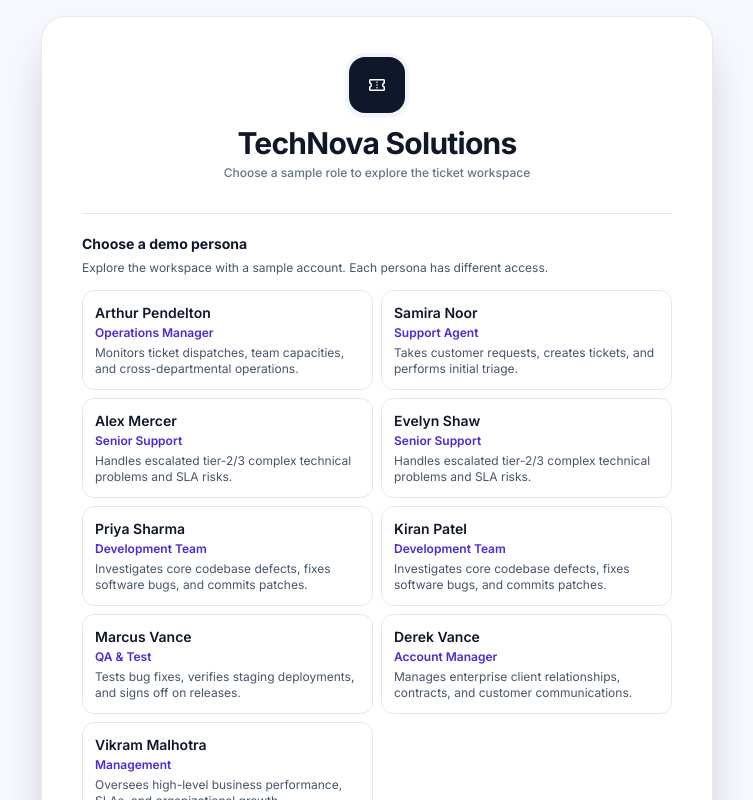
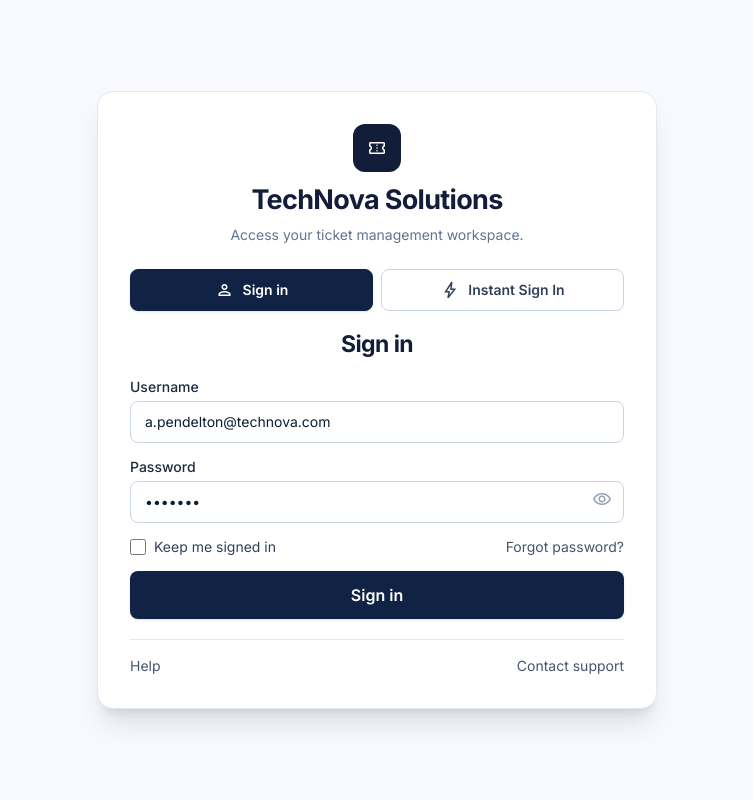
Before and after one commit to StewardRighteous/TechNova-Ticket-Management-system, a React (Vite) app: page / in a window 1280 px wide. Shown: the top 800 px of the page, without its empty margins (263-1016 px from the left). Built offline with nearby package versions, Linux system fonts and the light colour scheme.

Commit message:
redesign login page

```diff
--- a/src/components/auth/DemoPersonaGrid.tsx
+++ b/src/components/auth/DemoPersonaGrid.tsx
@@ -1,10 +1,11 @@
-import React from 'react';
-import type { Employee, RoleId } from '../../types/barrel';
+import React from "react";
+import type { Employee, RoleId } from "../../types/barrel";
 
 interface DemoPersonaGridProps {
   employees: Employee[];
   roles: { id: RoleId; name: string; description: string }[];
   onSelectPersona: (empId: string) => void;
+  onContinue: () => void;
   selectedEmployeeId?: string;
   heading?: string;
 }
@@ -13,31 +14,61 @@ export const DemoPersonaGrid: React.FC<DemoPersonaGridProps> = ({
   employees,
   roles,
   onSelectPersona,
+  onContinue,
   selectedEmployeeId,
-  heading = 'Choose a demo persona',
+  heading = "Choose a demo persona",
 }) => {
   return (
-    <section className="mt-6 border-t border-slate-200 pt-5" aria-label={heading}>
-      <div className="mb-3">
-        <h2 className="text-sm font-bold text-slate-900">{heading}</h2>
-        <p className="mt-1 text-xs leading-5 text-slate-600">Explore the workspace with a sample account. Each persona has different access.</p>
+    <section className="mt-2" aria-label={heading}>
+      <div className="mb-4">
+        <h2 className=" text-center text-[22px] font-bold tracking-tight text-[#111d39]">
+          {heading}
+        </h2>
+        <p className="text-center text-sm text-slate-500">
+          Select a profile to continue as that team member.
+        </p>
       </div>
 
-      <div className="grid grid-cols-2 gap-2">
+      <div className="grid grid-cols-1 gap-2 sm:grid-cols-3">
         {employees.map((emp) => (
           <button
             key={emp.id}
             type="button"
             onClick={() => onSelectPersona(emp.id)}
+            aria-label={`Select ${emp.name}, ${roles.find((role) => role.id === emp.role)?.name || emp.roleTitle}`}
             aria-pressed={selectedEmployeeId === emp.id}
-            className={`flex min-h-20 flex-col rounded-xl border p-3 text-left transition focus-visible:outline-none focus-visible:ring-2 focus-visible:ring-indigo-500 ${selectedEmployeeId === emp.id ? 'border-indigo-500 bg-indigo-50 ring-1 ring-indigo-500' : 'border-slate-200 bg-white hover:border-indigo-300 hover:bg-indigo-50/50'}`}
+            className={`flex min-h-[76px] flex-col items-stretch justify-center gap-1 rounded-lg border p-3 text-left transition focus-visible:ring-2 focus-visible:ring-indigo-500 focus-visible:outline-none ${selectedEmployeeId === emp.id ? "border-indigo-500 bg-indigo-50 ring-1 ring-indigo-500" : "border-slate-300 bg-white hover:border-indigo-400 hover:bg-slate-50"}`}
           >
-            <span className="text-sm font-semibold text-slate-900">{emp.name}</span>
-            <span className="mt-0.5 text-xs font-semibold text-indigo-700">{roles.find((role) => role.id === emp.role)?.name || emp.roleTitle}</span>
-            <span className="mt-1 text-xs leading-4 text-slate-600">{roles.find((role) => role.id === emp.role)?.description || 'Explore the workspace with this role.'}</span>
+            <span className="flex min-w-0 items-center gap-3">
+              <span className="min-w-0 flex-1">
+                <span className="block text-sm leading-5 font-bold break-words whitespace-normal text-slate-900">
+                  {emp.name}
+                </span>
+                <span className="mt-0.5 block text-xs leading-4 font-medium break-words whitespace-normal text-slate-500">
+                  {roles.find((role) => role.id === emp.role)?.name ||
+                    emp.roleTitle}
+                </span>
+                <span className="sr-only">
+                  You will sign in as {emp.name} with the{" "}
+                  {roles.find((role) => role.id === emp.role)?.name ||
+                    emp.roleTitle}{" "}
+                  role.
+                </span>
+              </span>
+            </span>
           </button>
         ))}
       </div>
+
+        <button
+          type="button"
+          onClick={onContinue}
+          disabled={!selectedEmployeeId}
+          className="mt-3 w-full rounded-lg bg-[#102345] px-5 py-2.5 text-sm font-semibold text-white transition hover:bg-[#18345f] disabled:cursor-not-allowed disabled:opacity-50"
+        >
+          Continue as selected <span aria-hidden="true">→</span>
+        </button>
+
     </section>
   );
 };
--- a/src/components/auth/LoginPage.tsx
+++ b/src/components/auth/LoginPage.tsx
@@ -1,85 +1,280 @@
-import React, { useState } from 'react';
-import { useTicketStore } from '../../store/barrel';
-import { DemoPersonaGrid } from './DemoPersonaGrid';
-import initialData from '../../../mockup.json';
+import React, { useState } from "react";
+import { useTicketStore } from "../../store/barrel";
+import { DemoPersonaGrid } from "./DemoPersonaGrid";
+import initialData from "../../../mockup.json";
 
-const initialDemoEmployeeIds = new Set(initialData.employees.map((employee) => employee.id));
+const initialDemoEmployeeIds = new Set(
+  initialData.employees.map((employee) => employee.id),
+);
+const defaultDemoEmail =
+  initialData.employees.find((employee) => employee.name === "Arthur Pendelton")
+    ?.email ?? "";
+const defaultDemoPassword = "demo123";
 
 export const LoginPage: React.FC = () => {
   const { data, login, loginAsEmployee } = useTicketStore();
-  const [email, setEmail] = useState('');
-  const [error, setError] = useState('');
+  const [email, setEmail] = useState(defaultDemoEmail);
+  const [password, setPassword] = useState(defaultDemoPassword);
+  const [showPassword, setShowPassword] = useState(false);
+  const [error, setError] = useState("");
+  const [mode, setMode] = useState<"signin" | "roles">("signin");
+  const [supportModal, setSupportModal] = useState<"help" | "contact" | null>(
+    null,
+  );
+  const demoEmployees = data.employees.filter((employee) =>
+    initialDemoEmployeeIds.has(employee.id),
+  );
+  const defaultEmployee =
+    demoEmployees.find(
+      (employee) =>
+        data.roles.find((role) => role.id === employee.role)?.name ===
+        "Operations Manager",
+    ) ?? demoEmployees[0];
+  const [selectedEmployeeId, setSelectedEmployeeId] = useState<
+    string | undefined
+  >(defaultEmployee?.id);
 
   const handleFormSubmit = (e: React.FormEvent) => {
     e.preventDefault();
-    setError('');
-    const success = login(email);
-    if (!success) {
-      setError('No sample account matches that email. Choose a demo persona above or enter a registered sample email.');
-    }
+    setError("");
+    if (!login(email))
+      setError(
+        "No sample account matches that email. Choose a demo persona or enter a registered sample email.",
+      );
   };
 
   return (
-    <div className="min-h-screen bg-[#f8f9ff] flex items-center justify-center p-4">
-      <div className="max-w-2xl w-full bg-white rounded-3xl border border-slate-200/90 shadow-2xl p-7 sm:p-10 relative overflow-hidden">
-        {/* Brand Header */}
-        <div className="flex flex-col items-center text-center mb-8">
-          <div className="w-14 h-14 rounded-2xl bg-slate-900 text-white flex items-center justify-center shadow-md mb-3 ring-4 ring-slate-100">
-            <span aria-hidden="true" className="material-symbols-outlined text-[32px]">confirmation_number</span>
+    <main className="login-shell flex min-h-screen items-center justify-center p-4">
+      <div className="login-card w-full max-w-[560px] rounded-2xl border border-slate-200 bg-white p-6 shadow-xl sm:p-8">
+        <header className="mb-6 flex flex-col items-center text-center">
+          <div className="mb-2 flex h-12 w-12 items-center justify-center rounded-xl bg-[#111d39] text-white">
+            <span
+              aria-hidden="true"
+              className="material-symbols-outlined text-[27px]"
+            >
+              confirmation_number
+            </span>
           </div>
-          <h1 className="text-2xl sm:text-3xl font-extrabold text-slate-900 tracking-tight">
+          <h1 className="text-[24px] font-bold tracking-tight text-[#111d39] sm:text-[27px]">
             TechNova Solutions
           </h1>
-          <p className="text-xs text-slate-500 font-medium mt-1">
-            Choose a sample role to explore the ticket workspace
+          <p className="mt-1 text-sm text-slate-500">
+            Access your ticket management workspace.
           </p>
+        </header>
+
+        <div className="mb-4 grid grid-cols-2 gap-2">
+          <button
+            type="button"
+            onClick={() => setMode("signin")}
+            className={`flex min-h-[42px] items-center justify-center gap-2 rounded-lg border px-3 text-sm font-semibold transition ${mode === "signin" ? "border-[#102345] bg-[#102345] text-white shadow-sm" : "border-slate-300 bg-white text-slate-700 hover:bg-slate-50"}`}
+          >
+            <span className="material-symbols-outlined text-[19px]">
+              person
+            </span>
+            <span>Sign in</span>
+          </button>
+          <button
+            type="button"
+            onClick={() => setMode("roles")}
+            className={`flex min-h-[42px] items-center justify-center gap-2 rounded-lg border px-3 text-sm transition ${mode === "roles" ? "border-[#102345] bg-[#102345] text-white shadow-sm" : "border-slate-300 bg-white text-slate-700 hover:bg-slate-50"}`}
+          >
+            <span className="material-symbols-outlined text-[19px]">bolt</span>
+            <span className="font-semibold">Instant Sign In</span>
+          </button>
         </div>
 
-        <DemoPersonaGrid
-          employees={data.employees.filter((employee) => initialDemoEmployeeIds.has(employee.id))}
-          roles={data.roles}
-          onSelectPersona={(empId) => loginAsEmployee(empId)}
-        />
-
-        <form onSubmit={handleFormSubmit} className="mt-6 space-y-3 border-t border-slate-200 pt-5 text-xs">
-          <div>
-            <h2 className="text-sm font-bold text-slate-900">Continue with a registered email</h2>
-            <p className="mt-1 text-xs leading-5 text-slate-600">This demo checks the email against sample accounts. No password or real sign-in is used.</p>
-          </div>
+        {mode === "signin" ? (
+          <>
+            <h2 className="mb-4 text-center text-[23px] font-bold tracking-tight text-[#111d39]">
+              Sign in
+            </h2>
+            <form onSubmit={handleFormSubmit} className="space-y-3.5">
               {error && (
-            <div className="p-3 bg-red-50 border border-red-200 text-red-700 rounded-xl text-xs flex items-center gap-2">
-              <span className="material-symbols-outlined text-[18px]">error</span>
-              <span>{error}</span>
+                <div
+                  role="alert"
+                  className="rounded-lg border border-red-200 bg-red-50 p-3 text-sm text-red-700"
+                >
+                  {error}
                 </div>
               )}
-
               <div>
-            <label htmlFor="demo-email" className="block font-bold text-slate-700 mb-1">Work email</label>
-            <div className="relative">
-              <span aria-hidden="true" className="material-symbols-outlined absolute left-3 top-1/2 -translate-y-1/2 text-slate-400 text-[18px]">
-                mail
-              </span>
+                <label
+                  htmlFor="demo-email"
+                  className="mb-1 block text-sm font-medium text-slate-800"
+                >
+                  Username
+                </label>
                 <input
                   id="demo-email"
                   type="email"
                   required
                   value={email}
                   onChange={(e) => setEmail(e.target.value)}
-                placeholder="name@technova.com"
-                className="w-full pl-9 pr-3 py-2.5 bg-slate-50 border border-slate-200 rounded-xl outline-none focus:bg-white focus:ring-2 focus:ring-indigo-500 font-medium"
+                  placeholder="Enter your username or email"
+                  className="w-full rounded-lg border border-slate-300 bg-white px-3.5 py-2.5 text-sm outline-none focus:border-indigo-500 focus:ring-2 focus:ring-indigo-100"
                 />
+
+              </div>
+              <div>
+                <label
+                  htmlFor="demo-password"
+                  className="mb-1 block text-sm font-medium text-slate-800"
+                >
+                  Password
+                </label>
+                <div className="relative">
+                  <input
+                    id="demo-password"
+                    type={showPassword ? "text" : "password"}
+                    value={password}
+                    onChange={(e) => setPassword(e.target.value)}
+                    placeholder="Enter your password"
+                    className="w-full rounded-lg border border-slate-300 bg-white px-3.5 py-2.5 pr-11 text-sm outline-none focus:border-indigo-500 focus:ring-2 focus:ring-indigo-100"
+                  />
+                  <button
+                    type="button"
+                    aria-label={
+                      showPassword ? "Hide password" : "Show password"
+                    }
+                    onClick={() => setShowPassword(!showPassword)}
+                    className="absolute top-1/2 right-3 -translate-y-1/2 text-slate-400"
+                  >
+                    <span className="material-symbols-outlined text-[19px]">
+                      {showPassword ? "visibility_off" : "visibility"}
+                    </span>
+                  </button>
                 </div>
               </div>
-
+              <div className="flex items-center justify-between gap-3">
+                <label htmlFor="keep-signed-in" className="flex cursor-pointer items-center gap-2 text-sm text-slate-700">
+                  <input id="keep-signed-in" type="checkbox" className="h-4 w-4 rounded border-slate-300 accent-[#102345] focus:ring-2 focus:ring-indigo-200" />
+                  Keep me signed in
+                </label>
+                <button
+                  type="button"
+                  onClick={() =>
+                    setError(
+                      "This demo password is prefilled for convenience. Sign-in checks the sample email; passwords are not validated.",
+                    )
+                  }
+                  className="text-right text-sm text-slate-600 hover:text-[#102345]"
+                >
+                  Forgot password?
+                </button>
+              </div>
               <button
                 type="submit"
-            className="w-full py-3 bg-slate-900 hover:bg-slate-800 text-white font-bold rounded-xl shadow-md transition-all flex items-center justify-center gap-2 mt-2"
+                className="flex w-full items-center justify-center rounded-lg bg-[#102345] py-3 font-semibold text-white shadow-sm transition hover:bg-[#18345f]"
               >
-            <span>Continue with email</span>
-            <span aria-hidden="true" className="material-symbols-outlined text-[18px]">arrow_forward</span>
+                Sign in
               </button>
+
             </form>
+            <footer className="mt-5 flex items-center justify-between border-t border-slate-200 pt-4 text-sm text-slate-600">
+              <button
+                type="button"
+                onClick={() => setSupportModal("help")}
+                className="hover:text-[#102345]"
+              >
+                Help
+              </button>
+              <button
+                type="button"
+                onClick={() => setSupportModal("contact")}
+                className="hover:text-[#102345]"
+              >
+                Contact support
+              </button>
+            </footer>
+          </>
+        ) : (
+          <>
+            <DemoPersonaGrid
+              employees={demoEmployees}
+              roles={data.roles}
+              selectedEmployeeId={selectedEmployeeId}
+              onSelectPersona={setSelectedEmployeeId}
+              onContinue={() =>
+                selectedEmployeeId && loginAsEmployee(selectedEmployeeId)
+              }
+              heading="Choose a demo role"
+            />
+            <div className="mt-5 flex items-center gap-3 text-sm font-medium text-slate-500">
+              <span className="h-px flex-1 bg-slate-300" />
+              <span
+                className="group relative inline-flex"
+                tabIndex={0}
+                aria-label="Demo data information"
+              >
+                <span
+                  aria-hidden="true"
+                  className="material-symbols-outlined cursor-help text-[18px]"
+                >
+                  info
+                </span>
+                <span
+                  role="tooltip"
+                  className="pointer-events-none absolute bottom-full left-1/2 z-10 mb-2 w-64 -translate-x-1/2 rounded-lg bg-slate-900 px-3 py-2 text-center text-xs leading-5 font-normal text-white opacity-0 shadow-lg transition-opacity group-hover:opacity-100 group-focus:opacity-100"
+                >
+                  This workspace uses mockup and demo data for preview purposes.
+                  Records and activity are not real.
+                </span>
+              </span>
+              Demo access only
+              <span className="h-px flex-1 bg-slate-300" />
             </div>
+          </>
+        )}
       </div>
+      {supportModal && (
+        <div
+          className="fixed inset-0 z-50 flex items-center justify-center bg-slate-950/40 p-4"
+          onMouseDown={(event) => {
+            if (event.target === event.currentTarget) setSupportModal(null);
+          }}
+        >
+          <section
+            role="dialog"
+            aria-modal="true"
+            aria-labelledby="support-modal-title"
+            className="w-full max-w-sm rounded-xl border border-slate-200 bg-white p-5 shadow-2xl"
+          >
+            <div className="flex items-start justify-between gap-4">
+              <div>
+                <h2
+                  id="support-modal-title"
+                  className="text-lg font-bold text-[#102345]"
+                >
+                  {supportModal === "help" ? "Sign-in help" : "Contact support"}
+                </h2>
+                <p className="mt-2 text-sm leading-6 text-slate-600">
+                  {supportModal === "help"
+                    ? "This is a demo workspace. Choose Instant roles to enter with a sample profile, or use a registered sample email. Password sign-in is not enabled."
+                    : "For this demo, support is handled locally. Include the sample profile you selected and a short description of the issue when sharing feedback with your project team."}
+                </p>
+              </div>
+              <button
+                type="button"
+                onClick={() => setSupportModal(null)}
+                aria-label="Close dialog"
+                className="rounded-md p-1 text-slate-500 hover:bg-slate-100 hover:text-slate-800"
+              >
+                <span aria-hidden="true" className="material-symbols-outlined">
+                  close
+                </span>
+              </button>
+            </div>
+            <button
+              type="button"
+              onClick={() => setSupportModal(null)}
+              className="mt-5 w-full rounded-lg bg-[#102345] px-4 py-2.5 text-sm font-semibold text-white hover:bg-[#18345f]"
+            >
+              Got it
+            </button>
+          </section>
+        </div>
+      )}
+    </main>
   );
 };
```
Lines whose indentation alone changed are shown as unchanged.
